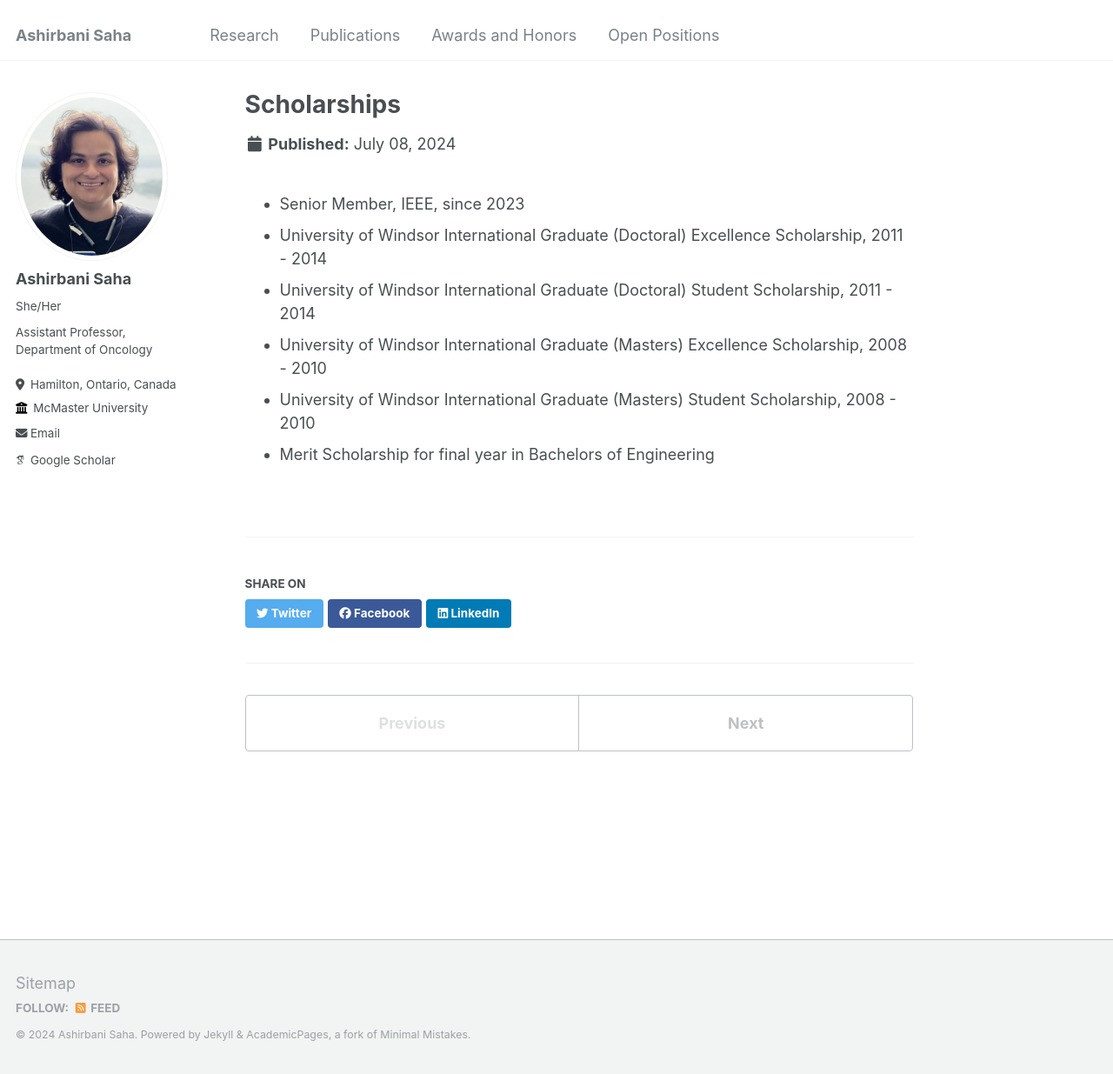
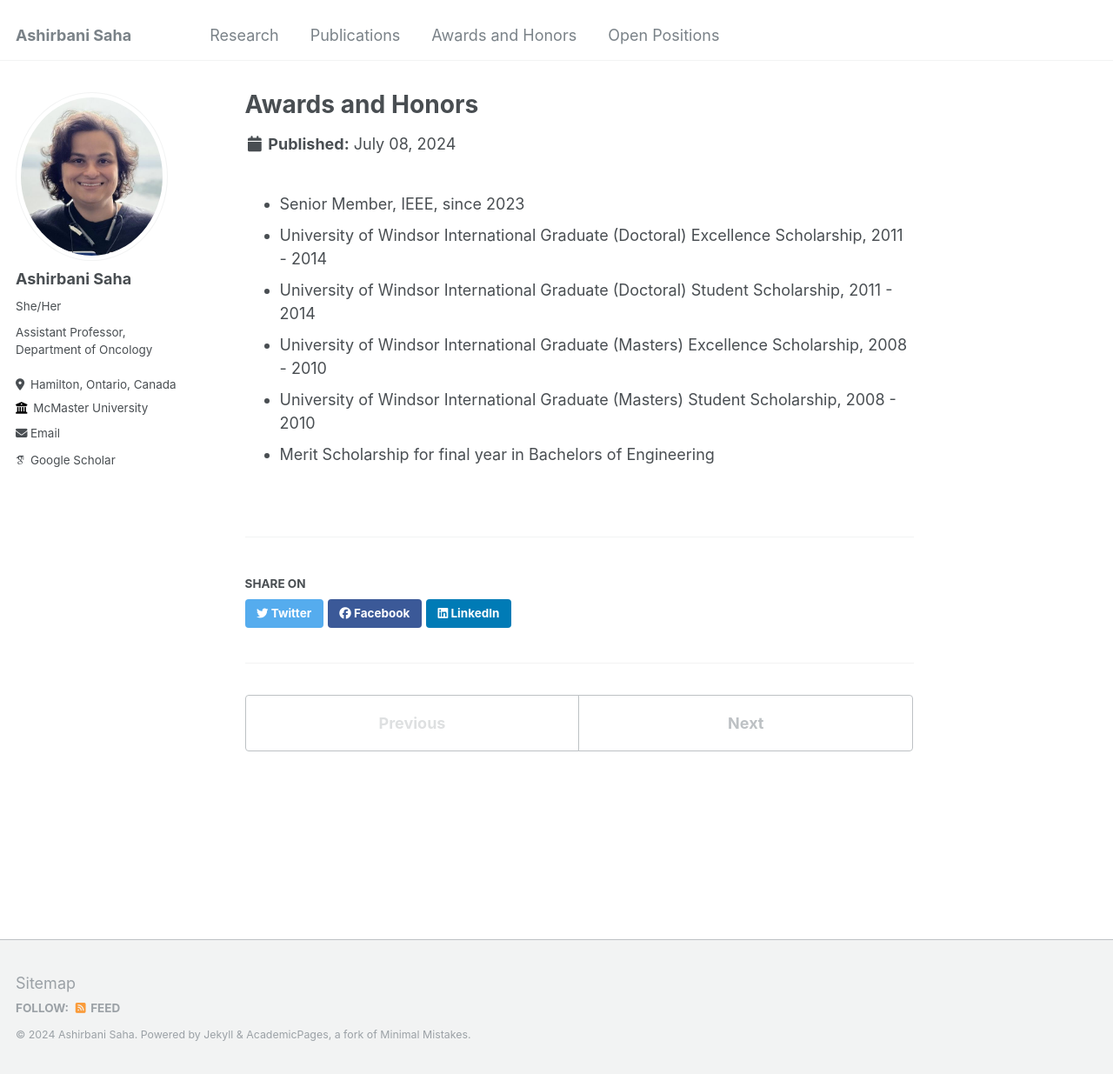
Before and after one commit to asrepo2019/ashirbanisaha, a Jekyll site: the page built from _portfolio/portfolio-1.md, in a window 1280 px wide and 1235 px high. Shown: the whole window at 87% size. Built offline with Jekyll 4.4.1, drawn with Linux system fonts in a browser that asks for light colours; some web fonts are replaced.

Commit message:
Update portfolio-1.md

```diff
--- a/_portfolio/portfolio-1.md
+++ b/_portfolio/portfolio-1.md
@@ -1,5 +1,5 @@
 ---
-title: "Scholarships"
+title: "Awards and Honors"
 ---
 * Senior Member, IEEE, since 2023
 * University of Windsor International Graduate (Doctoral) Excellence Scholarship, 2011 - 2014
```
